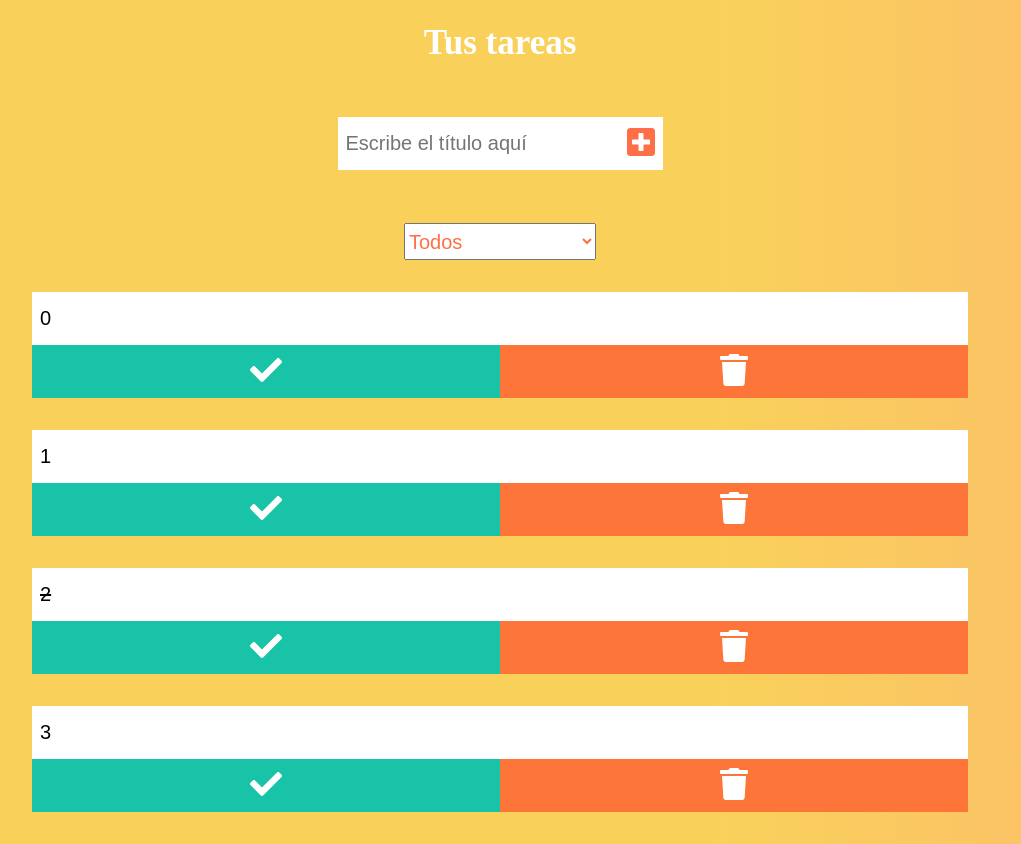
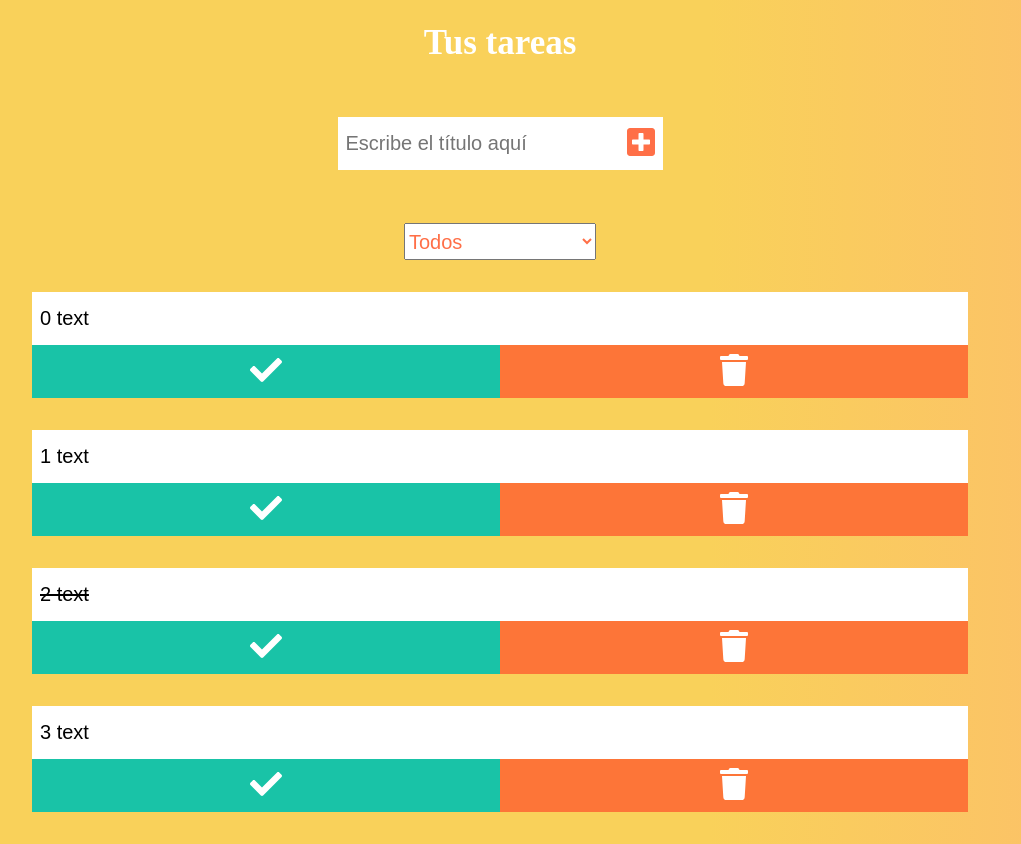
Before and after one commit to ivandez/angular-to-do-app, an Angular app: page / in a window 1280 px wide. Shown: the whole page, without its empty margins (8-1029 px from the left). Built offline with nearby package versions, Linux system fonts and the light colour scheme.

Commit message:
refactored deleteTask code
Because it was to hard to understand

```diff
--- a/src/app/mock-task.ts
+++ b/src/app/mock-task.ts
@@ -1,8 +1,8 @@
 import { Task } from './task';
 
 export const TASK: Task[] = [
-  { id: 0, description: '0', done: false },
-  { id: 1, description: '1', done: false },
-  { id: 2, description: '2', done: true },
-  { id: 3, description: '3', done: false },
+  { id: 0, description: '0 text', done: false },
+  { id: 1, description: '1 text', done: false },
+  { id: 2, description: '2 text', done: true },
+  { id: 3, description: '3 text', done: false },
 ];
--- a/src/app/task.service.ts
+++ b/src/app/task.service.ts
@@ -22,41 +22,19 @@ export class TaskService {
     };
 
     TASK.push(newTask);
-    // console.log(this.id);
-    // console.log(TASK);
+
     this.id++;
   }
 
-  deleteTask(taskId: number) {
-    /*
-      ISSUE: code should work fine with TASK.splice(taskId, 1)
-      but for any reason i didn't find yet it does not work well
+  deleteTask(taskId: number): void {
+    let task = TASK.find((TASK) => {
+      if (TASK.id === taskId) {
+        return TASK;
+      }
+    });
 
-      first try with this mock-task:
+    let taskIndex = TASK.indexOf(task);
 
-      export const TASK: Task[] = [
-  { id: 0, description: '0', done: true },
-  { id: 1, description: '1', done: true },
-  { id: 2, description: '2', done: true },
-  { id: 3, description: '3', done: true },
-];
-
-  Doing this you'll find the following bugs:
-
-  1. removing task 2 first and the task and after that if you try to delete task 3,
-  task 3 won't remove
-
-  2. removing task 0 and then try to remove task 1, tasks will be removing to end to start
-    */
-
-    if (TASK.length === 1) {
-      TASK.shift();
-    } else if (taskId === TASK[0].id) {
-      TASK.shift();
-    } else if (taskId === TASK[TASK.length - 1].id) {
-      TASK.pop();
-    } else {
-      TASK.splice(taskId, 1);
-    }
+    TASK.splice(taskIndex, 1);
   }
 }
```
